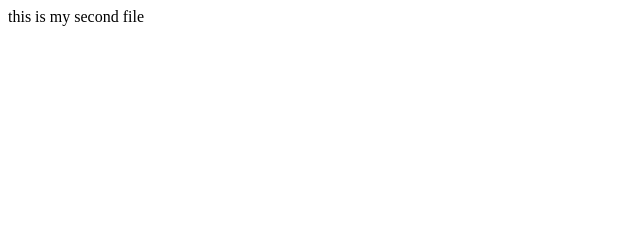
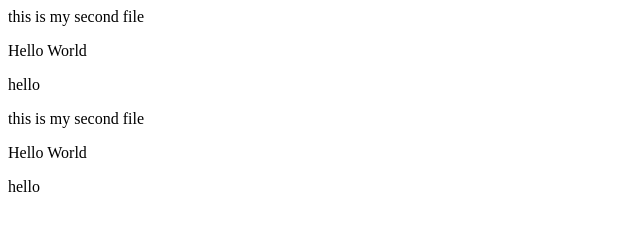
Before and after one commit to satishdesaigit/MyGitRepo, a plain HTML site: page index.html in a window 1280 px wide. Shown: the whole page, without its empty margins (0-640 px from the left). Drawn offline with Linux system fonts and the light colour scheme.

Commit message:
Added new file content

```diff
--- a/index.html
+++ b/index.html
@@ -1 +1,14 @@
 this is my second file
+
+<p> Hello World </p>
+
+<p>hello</p>
+
+
+<table>
+    this is my second file
+
+<p> Hello World </p>
+
+<p>hello</p>
+</table>
```
